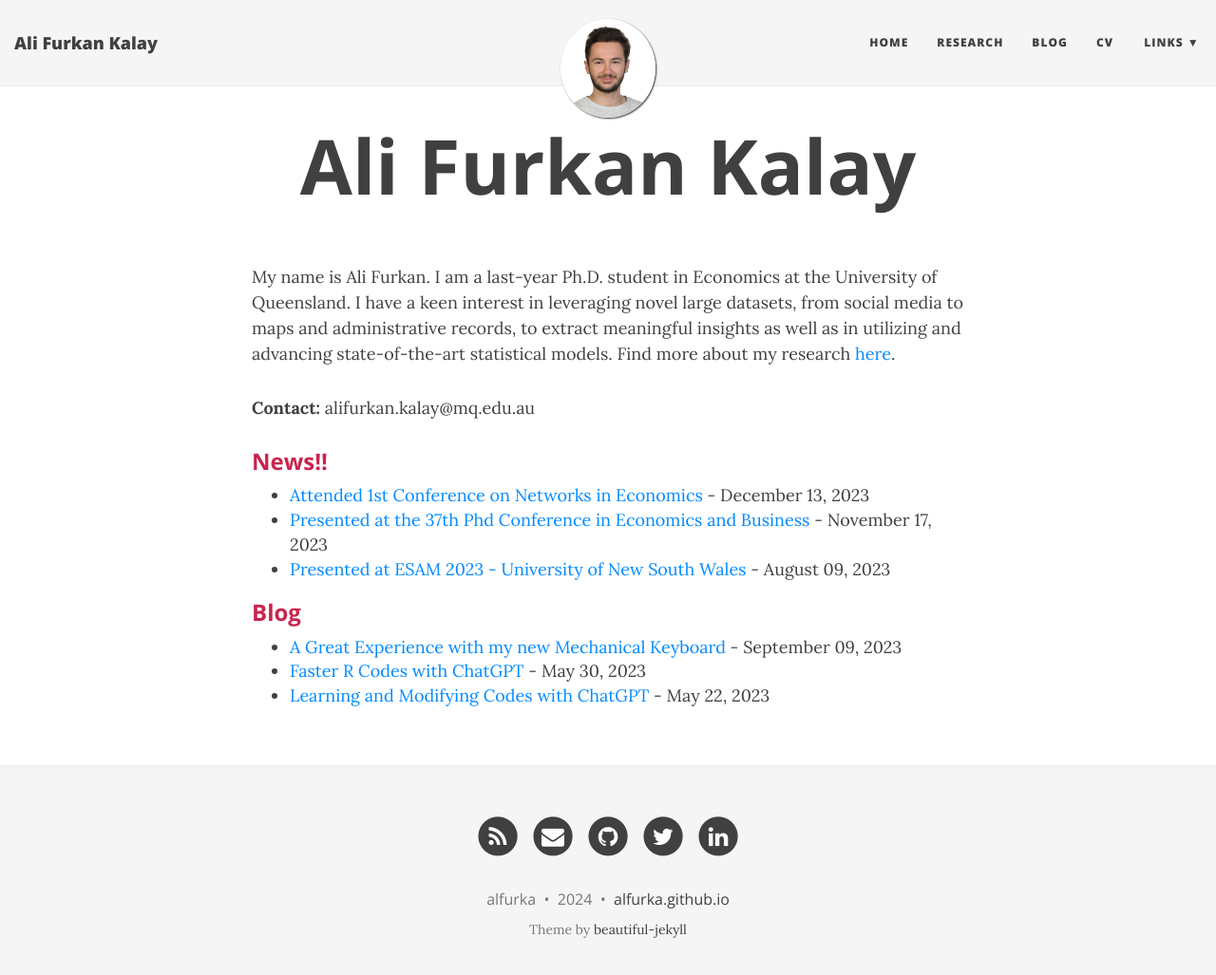
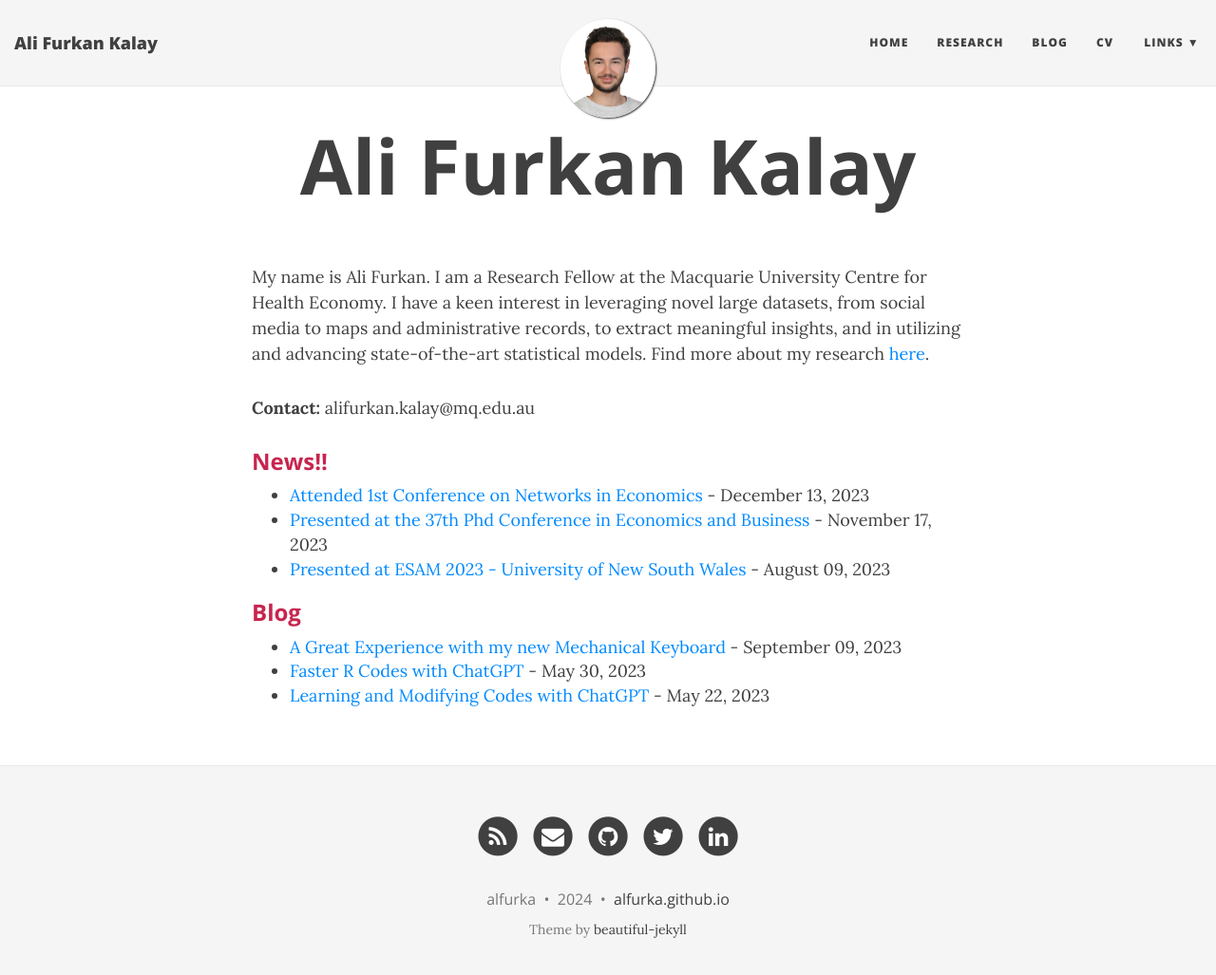
Before and after one commit to alfurka/alfurka.github.io, a Jekyll site: the page built from index.html, in a window 1280 px wide and 1040 px high. Shown: the top 1027 px of the window at 95% size. Built offline with Jekyll 4.4.1, drawn with Linux system fonts in a browser that asks for light colours; nearby versions of some CDN libraries.

Commit message:
description updated

```diff
--- a/index.html
+++ b/index.html
@@ -4,7 +4,7 @@
 use-site-title: true
 ---
 
-<p>My name is Ali Furkan. I am a last-year Ph.D. student in Economics at the University of Queensland. I have a keen interest in leveraging novel large datasets, from social media to maps and administrative records, to extract meaningful insights as well as in utilizing and advancing state-of-the-art statistical models. Find more about my research <a href="https://alfurka.github.io/research/">here</a>.</p>
+<p>My name is Ali Furkan. I am a Research Fellow at the Macquarie University Centre for Health Economy. I have a keen interest in leveraging novel large datasets, from social media to maps and administrative records, to extract meaningful insights, and in utilizing and advancing state-of-the-art statistical models. Find more about my research <a href="https://alfurka.github.io/research/">here</a>.</p>
 
 <p><strong>Contact:</strong> alifurkan.kalay@mq.edu.au</p>
 
```
